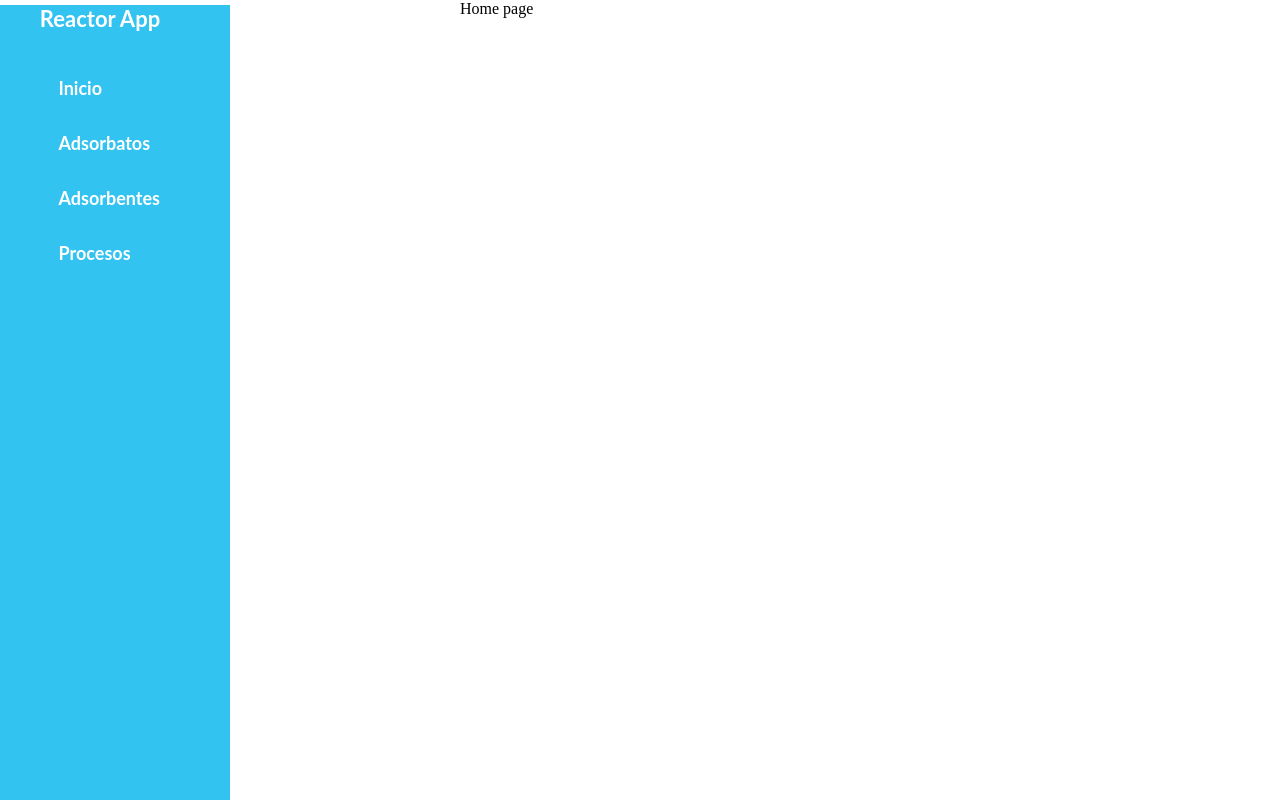
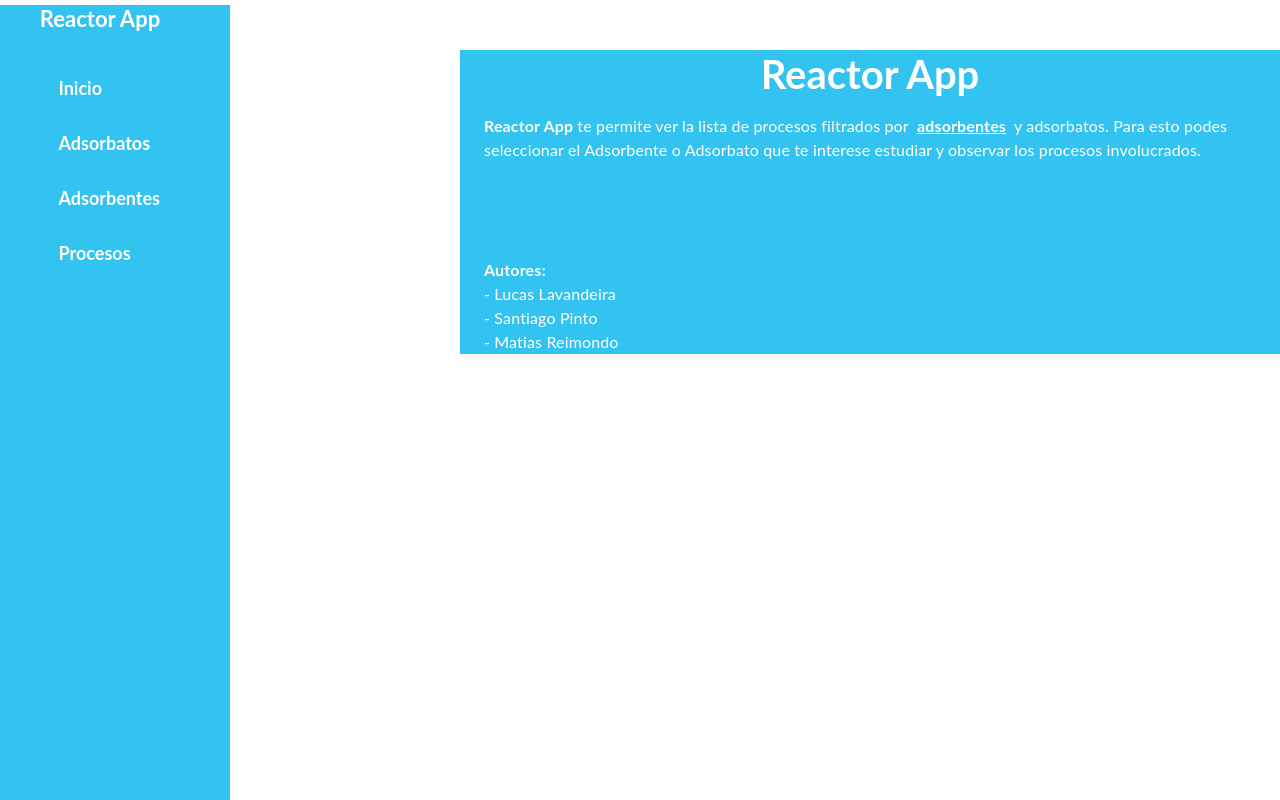
Before and after one commit to Reactor-Army/reactor_frontend, a React (Create React App) app: page / in a window 1280 px wide. Shown: the top 800 px of the page. Built offline with nearby package versions, Linux system fonts and the light colour scheme; no server answers.

Commit message:
Estructura de homepage

```diff
--- /dev/null
+++ b/src/components/HomePage/Homepage.jsx
@@ -0,0 +1,40 @@
+import React from "react";
+import Typography from "@material-ui/core/Typography";
+import Container from "@material-ui/core/Container";
+import {appColors, appFontFamily} from "../../common/styles";
+import {HomeTitle} from "./Styles";
+
+export function Homepage() {
+  return (
+    <Container
+      maxWidth="md"
+      style={{backgroundColor: appColors.primary, marginTop: "50px"}}>
+      <HomeTitle>Reactor App </HomeTitle>
+      <Typography
+        style={{color: appColors.white, fontFamily: appFontFamily.primary}}>
+        <p>
+          <b>Reactor App</b> te permite ver la lista de procesos filtrados por
+          &nbsp;
+          <b>
+            <a href="/adsorbentes" style={{color: appColors.white}}>
+              adsorbentes
+            </a>
+          </b>
+          &nbsp; y adsorbatos. Para esto podes seleccionar el Adsorbente o
+          Adsorbato que te interese estudiar y observar los procesos
+          involucrados.
+          <br />
+          <br />
+          <br />
+          <br />
+          <br />
+          <b>Autores:</b>
+          <br />
+          - Lucas Lavandeira <br />
+          - Santiago Pinto <br />
+          - Matias Reimondo <br />
+        </p>
+      </Typography>
+    </Container>
+  );
+}
--- /dev/null
+++ b/src/components/HomePage/Styles.jsx
@@ -0,0 +1,13 @@
+import styled from "styled-components/macro";
+import {appFontColors, appFontFamily} from "../../common/styles";
+
+export const HomeTitle = styled.div`
+  display: flex;
+  text-align: center;
+  font-family: ${appFontFamily.primary};
+  color: ${appFontColors.white};
+  font-weight: bold;
+  font-size: 40px;
+  justify-content: center;
+  margin: 5px 0 10px 0;
+`;
--- a/src/routing/routes/HomeRoute.js
+++ b/src/routing/routes/HomeRoute.js
@@ -1,5 +1,6 @@
 import React from "react";
+import {Homepage} from "../../components/HomePage/Homepage";
 
 export const HomeRoute = () => {
-  return <div>Home page</div>;
+  return <Homepage />;
 };
```
Also changed, not shown: 1 other file (tests, documents, lock files or other folders).
